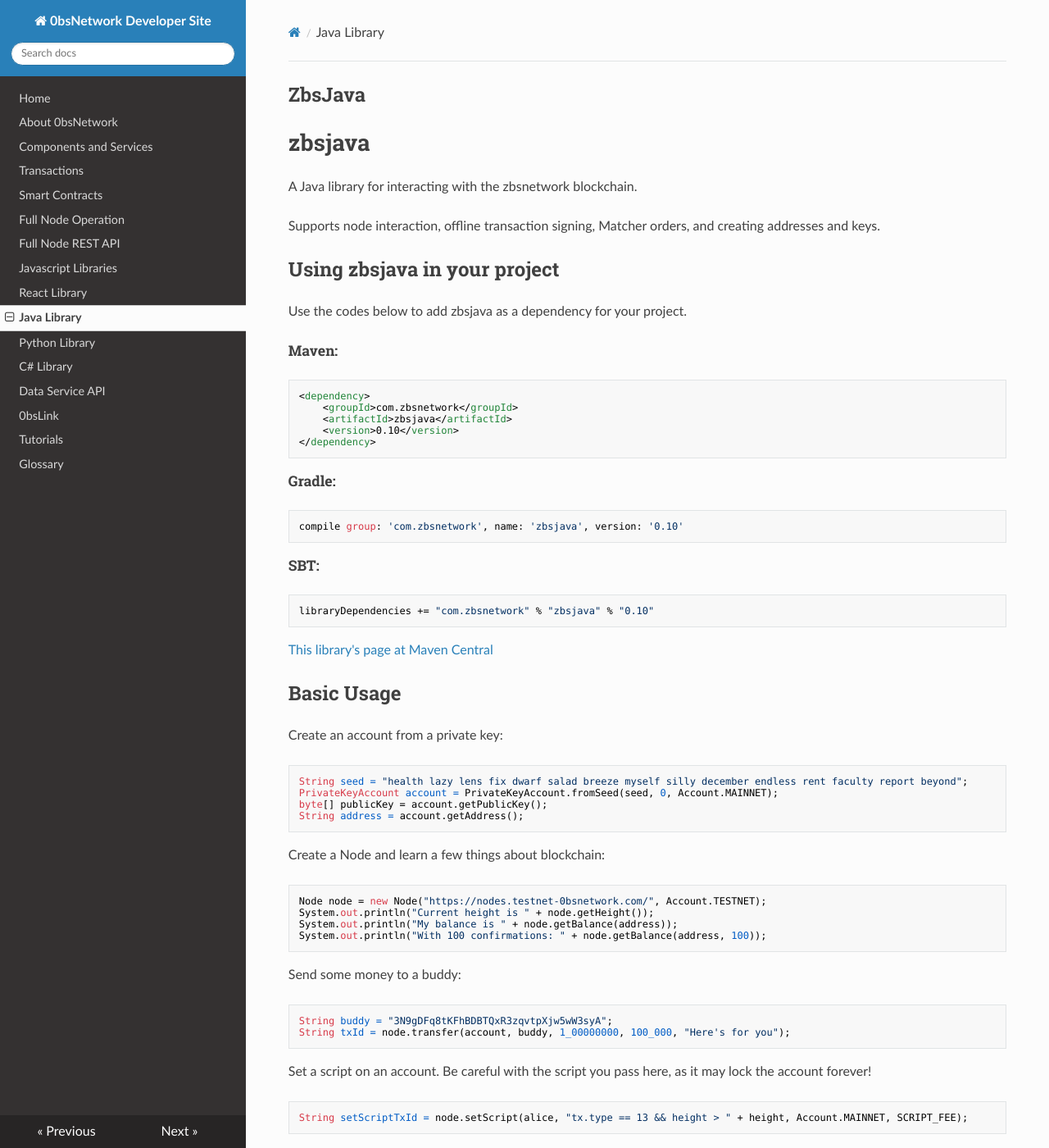
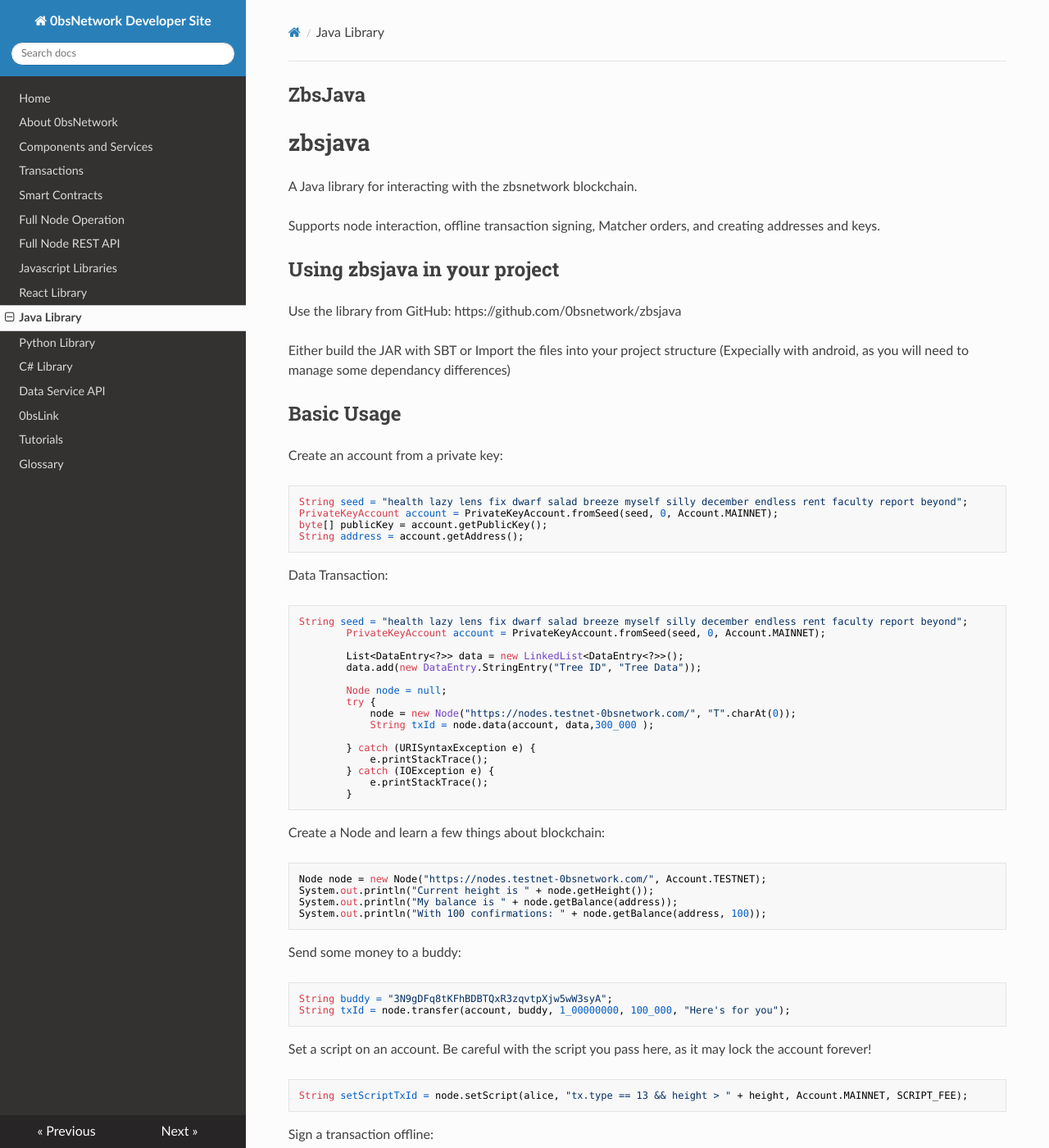
Before and after one commit to 0bsnetwork/developer.0bsnetwork.com, an MkDocs documentation site: the page built from docs/java.md, in a window 1280 px wide and 1400 px high. Shown: the whole window at 82% size. Built offline with MkDocs 1.6.1, drawn with Linux system fonts in a browser that asks for light colours; nearby versions of some CDN libraries.

Commit message:
Java Demo

````diff
--- a/docs/java.md
+++ b/docs/java.md
@@ -6,28 +6,10 @@
 Supports node interaction, offline transaction signing, Matcher orders, and creating addresses and keys.
 
 ## Using zbsjava in your project
-Use the codes below to add zbsjava as a dependency for your project.
 
-##### Maven:
-```
-<dependency>
-    <groupId>com.zbsnetwork</groupId>
-    <artifactId>zbsjava</artifactId>
-    <version>0.10</version>
-</dependency>
-```
+Use the library from GitHub: https://github.com/0bsnetwork/zbsjava
 
-##### Gradle:
-```
-compile group: 'com.zbsnetwork', name: 'zbsjava', version: '0.10'
-```
-
-##### SBT:
-```
-libraryDependencies += "com.zbsnetwork" % "zbsjava" % "0.10"
-```
-
-[This library's page at Maven Central](https://mvnrepository.com/artifact/com.zbsnetwork/zbsjava)
+Either build the JAR with SBT or Import the files into your project structure (Expecially with android, as you will need to manage some dependancy differences)
 
 ## Basic Usage
 Create an account from a private key:
@@ -36,6 +18,27 @@
 PrivateKeyAccount account = PrivateKeyAccount.fromSeed(seed, 0, Account.MAINNET);
 byte[] publicKey = account.getPublicKey();
 String address = account.getAddress();
+```
+
+Data Transaction:
+
+```
+String seed = "health lazy lens fix dwarf salad breeze myself silly december endless rent faculty report beyond";
+        PrivateKeyAccount account = PrivateKeyAccount.fromSeed(seed, 0, Account.MAINNET);
+
+        List<DataEntry<?>> data = new LinkedList<DataEntry<?>>();
+        data.add(new DataEntry.StringEntry("Tree ID", "Tree Data"));
+
+        Node node = null;
+        try {
+            node = new Node("https://nodes.testnet-0bsnetwork.com/", "T".charAt(0));
+            String txId = node.data(account, data,300_000 );
+
+        } catch (URISyntaxException e) {
+            e.printStackTrace();
+        } catch (IOException e) {
+            e.printStackTrace();
+        }
 ```
 
 Create a Node and learn a few things about blockchain:
````
Also changed, not shown: README.md (added, +5 -0 lines), docs/index.md (+10 -0 lines), 1 other file.
